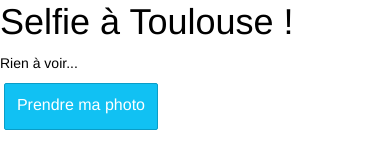
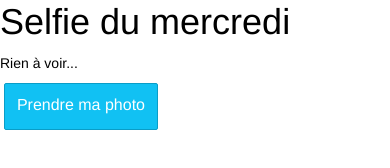
Before and after one commit to jeuleu/ionic-tdd, a website: page DevCible/selfie/www/index.html in a window 390 px wide. Drawn offline with Linux system fonts and the light colour scheme; some packages are replaced by stand-ins of ours; files that its build step writes are made by us from their sources.

Commit message:
Nouveau DevCible pour Valbonne

```diff
--- a/DevCible/selfie/karma.conf.js
+++ b/DevCible/selfie/karma.conf.js
@@ -1,5 +1,5 @@
 // Karma configuration
-// Generated on Thu Dec 03 2015 11:22:36 GMT+0100 (Paris, Madrid)
+// Generated on Tue Dec 08 2015 16:58:01 GMT+0100 (Paris, Madrid)
 
 module.exports = function(config) {
   config.set({
--- a/DevCible/selfie/www/index.html
+++ b/DevCible/selfie/www/index.html
@@ -29,7 +29,7 @@
 
     <ion-pane>
       <ion-header-bar class="bar-stable">
-        <h1 class="title">Selfie à Toulouse !</h1>
+        <h1 class="title">Selfie du mercredi</h1>
       </ion-header-bar>
       <ion-content ng-controller="CameraController as CamCtrl">
           <p ng-show="CamCtrl.imageURI === undefined">Rien à voir...</p>
--- a/DevCible/selfie/www/js/camera/camera.controller.js
+++ b/DevCible/selfie/www/js/camera/camera.controller.js
@@ -12,7 +12,7 @@
         var vm = this;
 
         vm.takePicture = function() {
-           var options = {
+            var options = {
                 quality : 75,
                 allowEdit : false,
                 targetWidth: 300,
@@ -26,10 +26,11 @@
             }, function(err) {
 
               console.log('takePicture: ' + err);
+
               vm.imageURI = 'img/ionic.png';
 
             });
+
         }
     }
-
 })();
--- a/DevCible/selfie/www/js/camera/camera.service.js
+++ b/DevCible/selfie/www/js/camera/camera.service.js
@@ -11,6 +11,7 @@
     function Camera ($q) {
         return {
             getPicture: function(options) {
+
                 var q = $q.defer();
 
                 try {
@@ -25,7 +26,6 @@
                   q.reject("Fatal error: navigator.camera.getPicture()");
                 }
 
-
                 return q.promise;
             }
         }
```
Also changed, not shown: DevCible/selfie/test/unit/CameraControllerSpec.js (+0 -1 lines), DevCible/selfie/test/unit/CameraServiceMockSpec.js (+2 -3 lines).
